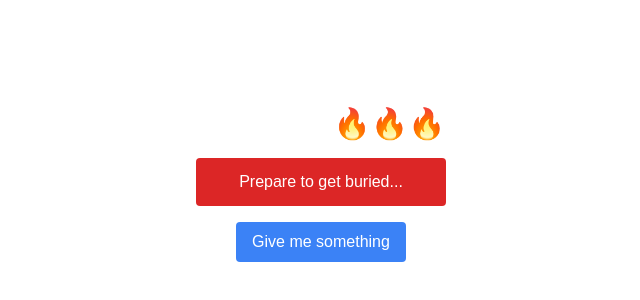
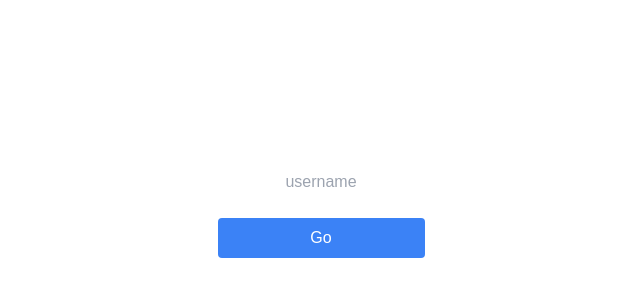
Before and after one commit to HafizuddinSharif/nextjs-roast-bot, a Next.js app: page / in a window 1280 px wide. Shown: the part 216-516 px from the top of the page, without its empty margins (319-959 px from the left). Built offline with nearby package versions, Linux system fonts and the light colour scheme.

Commit message:
Replace home page to a login page

```diff
--- a/app/page.tsx
+++ b/app/page.tsx
@@ -1,84 +1,37 @@
 "use client";
 
-import gsap from "gsap";
-import { useEffect, useRef, useState } from "react";
+import { useRouter } from "next/navigation";
+import { useState } from "react";
 
 export default function Home() {
-  const [roast, setRoast] = useState("Prepare to get buried...");
-  const [level, setLevel] = useState(1);
-
-  // Reference for the text container
-  const roastRef = useRef(null);
-
-  const generateRoast = () => {
-    gsap.to(roastRef.current, {
-      opacity: 0,
-      scale: 1,
-      onComplete: () => {
-        // Update the roast text
-        if (level === 1) {
-          setRoast("Your mom is so fat, that Dora couldn't explore her.");
-          setLevel(2);
-        } else if (level === 2) {
-          setRoast("Bro you can't even count.");
-          setLevel(3);
-        } else if (level === 3) {
-          setRoast("Mak kau hijau");
-          setLevel(1);
-        }
-
-        // Reset scale and stop shaking
-        gsap.to(roastRef.current, { scale: 1.5, opacity: 1, duration: 0.3 });
-
-        const tl = gsap.timeline();
-
-        let spin = 0;
-
-        while (spin < 6) {
-          if (spin % 2 == 0) {
-            tl.to(roastRef.current, {
-              rotation: 5,
-              duration: 0.1,
-            });
-          } else {
-            tl.to(roastRef.current, {
-              rotation: -5,
-              duration: 0.1,
-            });
-          }
-          spin++;
-        }
-
-        tl.to(roastRef.current, {
-          rotation: 0,
-          scale: 1,
-          duration: 0.3,
-        });
-      },
-    });
+  const router = useRouter();
+  const [creds, setCreds] = useState("");
+  const login = () => {
+    console.log("Clicked login");
+    if (creds == "admin123") {
+      router.push("/roast");
+    }
   };
-
-  // Ensure initial setup
-  useEffect(() => {
-    gsap.fromTo(
-      roastRef.current,
-      { opacity: 0 },
-      { opacity: 1, duration: 0.5 }
-    );
-  }, []);
+  const handleInputChange = ({ target }) => {
+    setCreds(target.value);
+  };
 
   return (
     <div className="w-full h-screen flex justify-center items-center text-white">
-      <div className="text-center">
-        <h1 className="text-3xl mb-4">Roast Me 🔥🔥🔥</h1>
-        <div ref={roastRef} className="rounded bg-red-600 px-10 py-3">
-          <h2>{roast}</h2>
-        </div>
+      <div className="text-center grid grid-cols-1">
+        <h1 className="text-3xl mb-4">Hi</h1>
+        <input
+          className="text-black py-2 text-center"
+          type="text"
+          value={creds}
+          placeholder="username"
+          onChange={handleInputChange}
+        />
         <button
-          onClick={generateRoast}
+          onClick={login}
           className="mt-4 px-4 py-2 bg-blue-500 rounded hover:bg-blue-600"
         >
-          Give me something
+          Go
         </button>
       </div>
     </div>
```
